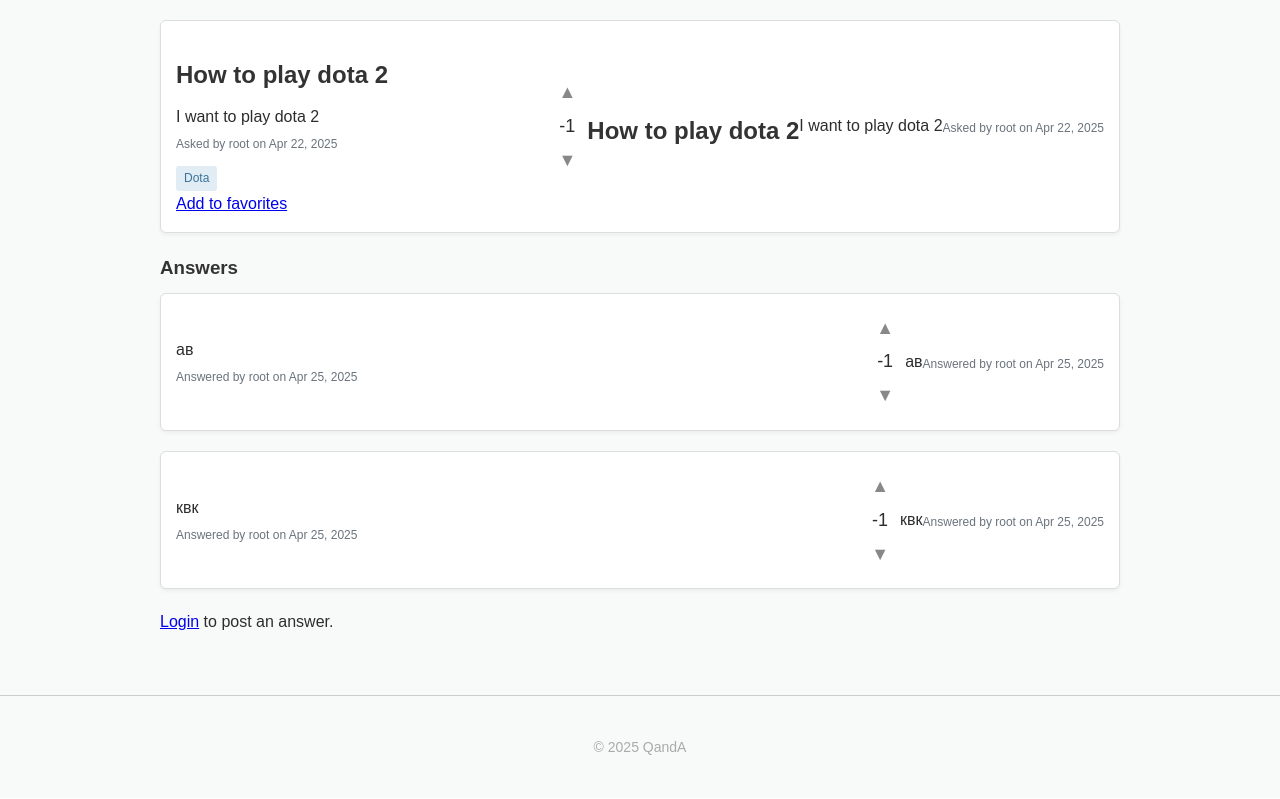
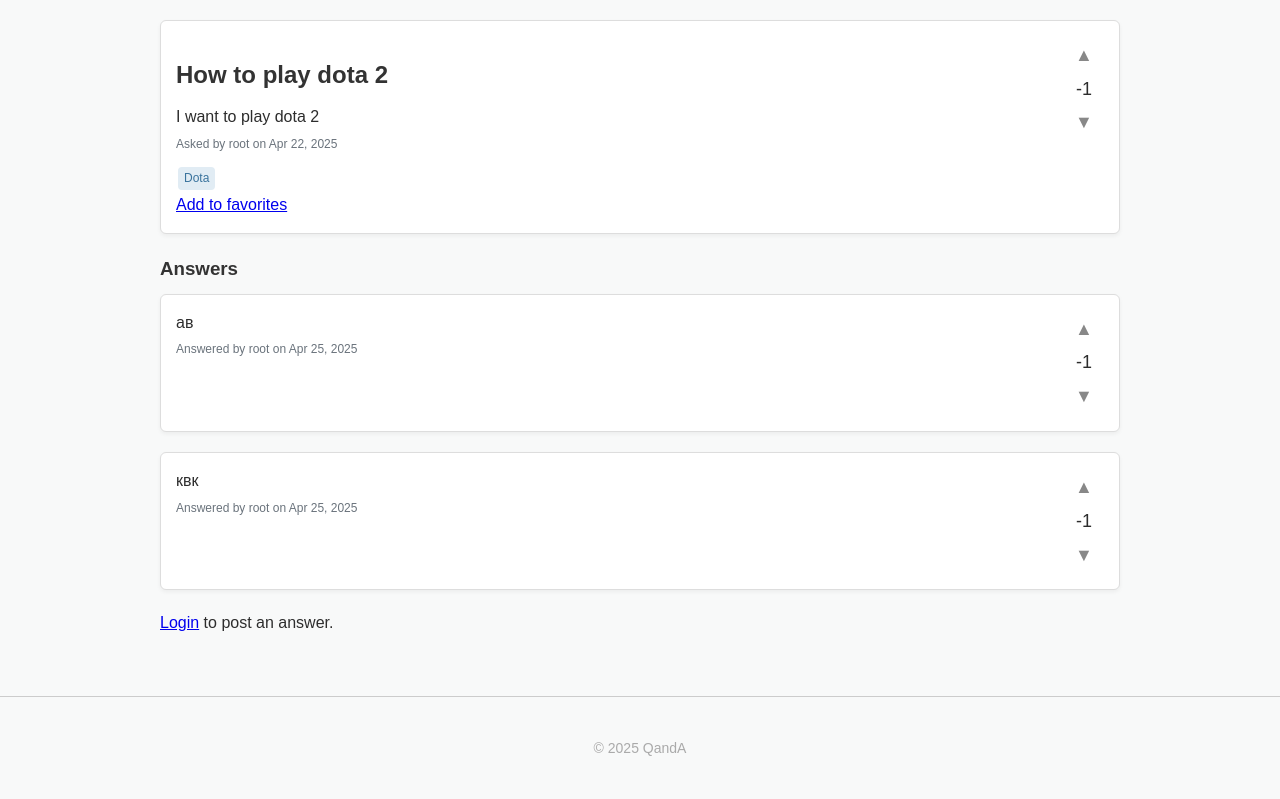
Before and after one commit to GigaDude-commitscrimes/QandA, a Django app: page /questions/1/ in a window 1280 px wide. Shown: the part 148-947 px from the top of the page. Before the commit the page ends 903 px from the top, so only its background shows below. Run offline with Django 5.2, Linux system fonts and the light colour scheme; data comes from the database, SQL or seed files in the repository; both versions use the stored data as it was after the commit.

Commit message:
fixed detail model

```diff
--- a/QandA/forum/static/css/style.css
+++ b/QandA/forum/static/css/style.css
@@ -172,3 +172,17 @@ footer {
     border-radius: 3px;
     font-size: 12px;
 }
+.vote-controls {
+    text-align: center;
+    font-size: 18px;
+    min-width: 40px;
+}
+
+.question-box {
+    padding: 15px;
+    border: 1px solid #ddd;
+    border-radius: 6px;
+    background: #fff;
+    margin-bottom: 20px;
+    box-shadow: 0 2px 4px rgba(0,0,0,0.05);
+}
--- a/QandA/forum/templates/forum/detail.html
+++ b/QandA/forum/templates/forum/detail.html
@@ -13,10 +13,11 @@
             padding: 15px;
             margin-bottom: 20px;
             box-shadow: 0 2px 4px rgba(0,0,0,0.05);
-            position: relative;
+        }
+        .question-content-wrapper, .answer-content-wrapper {
             display: flex;
             justify-content: space-between;
-            align-items: center;
+            align-items: flex-start;
         }
         .answer-content {
             flex: 1;
@@ -50,6 +51,7 @@
             text-align: center;
             font-size: 18px;
             min-width: 40px;
+            margin-left: 15px;
         }
         .vote-controls a {
             display: block;
@@ -59,6 +61,15 @@
         }
         .vote-controls a:hover {
             color: #f48024;
+        }
+        .tag {
+            display: inline-block;
+            background-color: #e1ecf4;
+            color: #39739d;
+            padding: 2px 6px;
+            margin: 2px;
+            border-radius: 4px;
+            font-size: 12px;
         }
     </style>
 </head>
@@ -76,10 +87,12 @@
 
 <main class="container">
     <div class="question-box">
+        <div class="question-content-wrapper">
             <div class="answer-content">
                 <h2>{{ question.title }}</h2>
                 <p>{{ question.content }}</p>
                 <div class="meta">Asked by {{ question.author.username }} on {{ question.created_at|date:"M d, Y" }}</div>
+
                 {% if question.tags.all %}
                     <div class="tags">
                         {% for tag in question.tags.all %}
@@ -87,27 +100,33 @@
                         {% endfor %}
                     </div>
                 {% endif %}
+
                 {% if request.user == question.author %}
                     <a href="{% url 'edit_question' question.id %}">Edit</a>
                     <a href="{% url 'delete_question' question.id %}">Delete</a>
                 {% endif %}
+
                 <a href="{% url 'toggle_favorite' question.id %}">
-                    {% if request.user in question.favorites.all %}Remove from favorites{% else %}Add to favorites{% endif %}
+                    {% if request.user in question.favorites.all %}
+                        Remove from favorites
+                    {% else %}
+                        Add to favorites
+                    {% endif %}
                 </a>
             </div>
+
             <div class="vote-controls">
                 <a href="{% url 'vote_question' question.id 'up' %}">&#9650;</a>
-                {{ question.vote_sum|default:0 }}
+                <div>{{ question.vote_sum|default:0 }}</div>
                 <a href="{% url 'vote_question' question.id 'down' %}">&#9660;</a>
             </div>
-            <h2>{{ question.title }}</h2>
-            <p>{{ question.content }}</p>
-            <div class="meta">Asked by {{ question.author.username }} on {{ question.created_at|date:"M d, Y" }}</div>
+        </div>
     </div>
 
     <h3>Answers</h3>
     {% for answer in answers %}
         <div class="answer-box">
+            <div class="answer-content-wrapper">
                 <div class="answer-content">
                     <p>{{ answer.content }}</p>
                     <div class="meta">Answered by {{ answer.author.username }} on {{ answer.created_at|date:"M d, Y" }}</div>
@@ -118,11 +137,10 @@
                 </div>
                 <div class="vote-controls">
                     <a href="{% url 'vote_answer' answer.id 'up' %}">&#9650;</a>
-                    {{ answer.vote_sum|default:0 }}
+                    <div>{{ answer.vote_sum|default:0 }}</div>
                     <a href="{% url 'vote_answer' answer.id 'down' %}">&#9660;</a>
                 </div>
-                <p>{{ answer.content }}</p>
-                <div class="meta">Answered by {{ answer.author.username }} on {{ answer.created_at|date:"M d, Y" }}</div>
+            </div>
         </div>
     {% empty %}
         <p>No answers yet.</p>
```
Also changed, not shown: QandA/db.sqlite3. Lines whose indentation alone changed are shown as unchanged.
